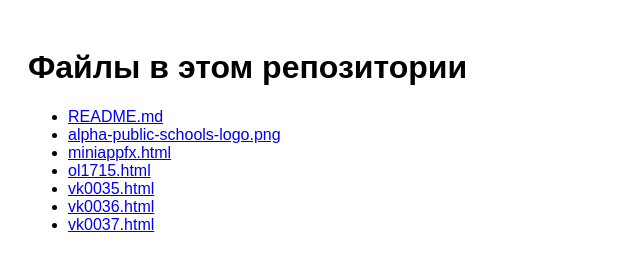
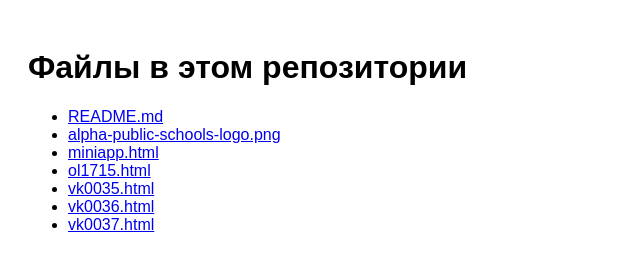
Before and after one commit to imfirst/imfirst.github.io, a plain HTML site: page index.html in a window 1280 px wide. Shown: the full height of the page, 0-640 px from the left. Drawn offline with Linux system fonts and the light colour scheme.

Commit message:
Auto-generate file listing

```diff
--- a/index.html
+++ b/index.html
@@ -4,7 +4,7 @@
 <h1>Файлы в этом репозитории</h1><ul>
 <li><a href="README.md">README.md</a></li>
 <li><a href="alpha-public-schools-logo.png">alpha-public-schools-logo.png</a></li>
-<li><a href="miniappfx.html">miniappfx.html</a></li>
+<li><a href="miniapp.html">miniapp.html</a></li>
 <li><a href="ol1715.html">ol1715.html</a></li>
 <li><a href="vk0035.html">vk0035.html</a></li>
 <li><a href="vk0036.html">vk0036.html</a></li>
```
